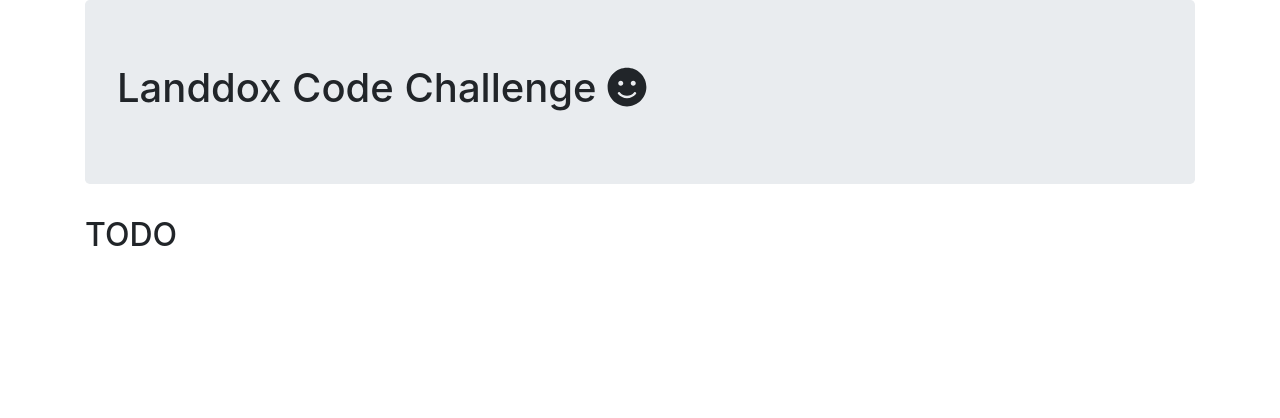
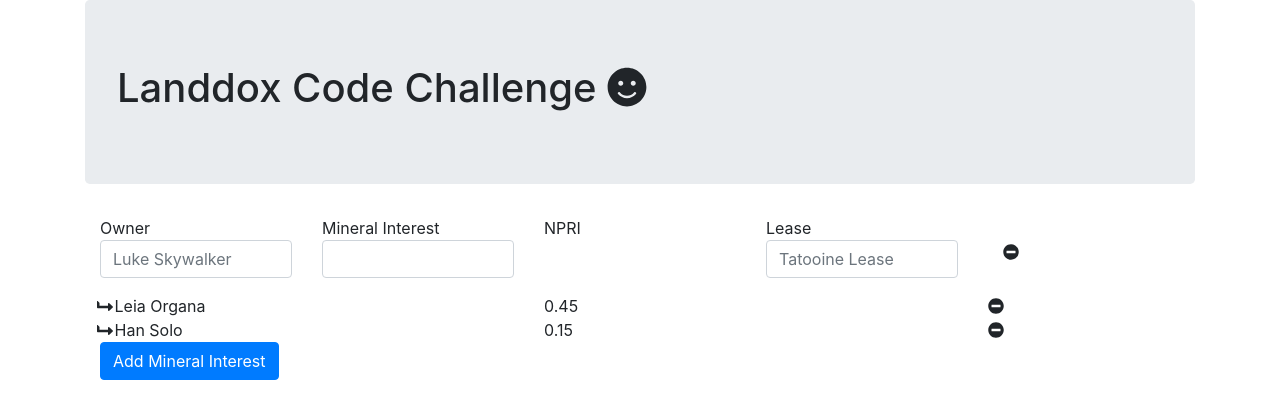
Before and after one commit to violetcrumble/react-code-challenge, a React (Create React App) app: page / in a window 1280 px wide. Shown: the top 418 px of the page. Built offline with nearby package versions, Linux system fonts and the light colour scheme.

Commit message:
adding add mineral form

```diff
--- a/src/App.js
+++ b/src/App.js
@@ -1,42 +1,58 @@
-import React from 'react';
-import { Col, Container, Jumbotron, Row } from 'react-bootstrap'
-import uuidv4 from 'uuid/v4'
+import React, { useState } from 'react';
+import { Col, Container, Jumbotron, Row } from 'react-bootstrap';
+import uuidv4 from 'uuid/v4';
 
 import 'bootstrap/dist/css/bootstrap.css';
 import './App.css';
 
-import EditTractOwnership from './EditTractOwnership'
-import Icon from './Icon'
+import EditTractOwnership from './EditTractOwnership';
+import Icon from './Icon';
 
-const tractOwnerships = [{
-  id: uuidv4(),
-  owner: "Luke Skywalker",
-  interest: 0.5,
-  lease: "Tatooine Lease",
-  npris: [{
+const tractOwnerships = [
+  {
     id: uuidv4(),
-    owner: "Leia Organa",
-    interest: 0.45
-  }, {
-    id: uuidv4(),
-    owner: "Han Solo",
-    interest: 0.15
-  }]
-}]
+    owner: 'Luke Skywalker',
+    interest: 0.5,
+    lease: 'Tatooine Lease',
+    npris: [
+      {
+        id: uuidv4(),
+        owner: 'Leia Organa',
+        interest: 0.45,
+      },
+      {
+        id: uuidv4(),
+        owner: 'Han Solo',
+        interest: 0.15,
+      },
+    ],
+  },
+];
+
+let result;
 
 function App() {
+  const [tracts, setTracts] = useState(tractOwnerships);
+
+  const addMineralInterest = mineralInterest => {
+    mineralInterest.id = uuidv4();
+    setTracts([...tractOwnerships, mineralInterest]);
+  };
+
   return (
     <Container>
       <Row>
         <Col>
           <Jumbotron>
-            <h1>Landdox Code Challenge <Icon icon="smile" /></h1>
+            <h1>
+              Landdox Code Challenge <Icon icon="smile" />
+            </h1>
           </Jumbotron>
         </Col>
       </Row>
       <Row>
         <Col>
-          <EditTractOwnership value={tractOwnerships} />
+          <EditTractOwnership value={tracts} onChange={v => (result = v)} />
         </Col>
       </Row>
     </Container>
--- a/src/EditTractOwnership/index.js
+++ b/src/EditTractOwnership/index.js
@@ -1,10 +1,65 @@
-import React from 'react';
+import React, { useState, Fragment } from 'react';
+// import uuidv4 from 'uuid/v4';
+// import Icon from '../Icon';
 
-const EditTractOwnership = ({ value = [], onChange = () => { } }) => {
+import Container from 'react-bootstrap/Container';
+import Row from 'react-bootstrap/Row';
+import Col from 'react-bootstrap/Col';
+// import Form from 'react-bootstrap/Form';
+import Button from 'react-bootstrap/Button';
+import Card from 'react-bootstrap/Card';
+
+import MineralInterestItem from './mineralinterestitem.js';
+
+const EditTractOwnership = ({ value = [], onChange }) => {
+  const [
+    isAddNewMineralInterestShowing,
+    setIsAddNewMineralInterestShowing,
+  ] = useState(false);
+
   return (
-    <h2>
-      TODO
-    </h2>
+    <Container>
+      <Row>
+        <Col>Owner</Col>
+        <Col>Mineral Interest</Col>
+        <Col>NPRI</Col>
+        <Col>Lease</Col>
+        <Col>&nbsp;</Col>
+      </Row>
+
+      {value.length > 0 ? (
+        value.map(tract => (
+          <Fragment key={tract.id}>
+            <MineralInterestItem tract={tract} />
+          </Fragment>
+        ))
+      ) : (
+        <Row>
+          <p>No listings.</p>
+        </Row>
+      )}
+
+      {isAddNewMineralInterestShowing ? (
+        <Card>
+          <h3>Add New Mineral Interest</h3>
+          <MineralInterestItem status="new" />
+          <Row>
+            <Col>
+              <Button onClick={() => onChange(value)}>Add</Button>
+            </Col>
+            <Col>
+              <Button onClick={() => setIsAddNewMineralInterestShowing(false)}>
+                Cancel
+              </Button>
+            </Col>
+          </Row>
+        </Card>
+      ) : (
+        <Button onClick={() => setIsAddNewMineralInterestShowing(true)}>
+          Add Mineral Interest
+        </Button>
+      )}
+    </Container>
   );
 };
 
--- /dev/null
+++ b/src/EditTractOwnership/mineralinterestitem.js
@@ -0,0 +1,62 @@
+import React, { useState, Fragment } from 'react';
+import uuidv4 from 'uuid/v4';
+import Icon from '../Icon';
+
+import Row from 'react-bootstrap/Row';
+import Col from 'react-bootstrap/Col';
+import Form from 'react-bootstrap/Form';
+
+const MineralInterestItem = ({ tract, status }) => {
+  return (
+    <Fragment>
+      <Row
+        data-testid={
+          tract ? `mineralInterest-${tract.id}` : 'mineralInterestRowAdd'
+        }
+      >
+        <Col>
+          <Form.Group>
+            <Form.Control
+              placeholder={tract && tract.owner ? tract.owner : 'owner'}
+            />
+          </Form.Group>
+        </Col>
+        <Col>
+          <Form.Group>
+            <Form.Control
+              placeholder={tract && tract.interest ? tract.interst : 'interest'}
+            />
+          </Form.Group>
+        </Col>
+        <Col>&nbsp;</Col>
+        <Col>
+          <Form.Group>
+            <Form.Control
+              placeholder={tract && tract.lease ? tract.lease : 'lease'}
+            />
+          </Form.Group>
+        </Col>
+        <Col>
+          <Col>{status === 'new' ? ' ' : <Icon icon="remove" />}</Col>
+        </Col>
+      </Row>
+      {tract && tract.npris && tract.npris.length > 0
+        ? tract.npris.map(npri => (
+            <Row data-testid={`npri-${npri.id}`} key={npri.id}>
+              <Col>
+                <Icon icon="indent" /> {npri.owner}
+              </Col>
+              <Col>&nbsp;</Col>
+              <Col>{npri.interest}</Col>
+              <Col>{npri.lease}</Col>
+              <Col>
+                <Icon icon="remove" />
+              </Col>
+            </Row>
+          ))
+        : null}
+    </Fragment>
+  );
+};
+
+export default MineralInterestItem;
```
Also changed, not shown: 1 other file (tests, documents, lock files or other folders).
